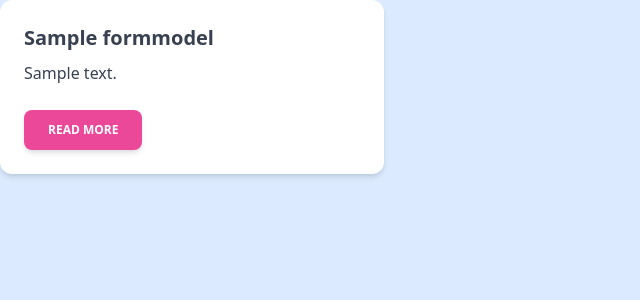
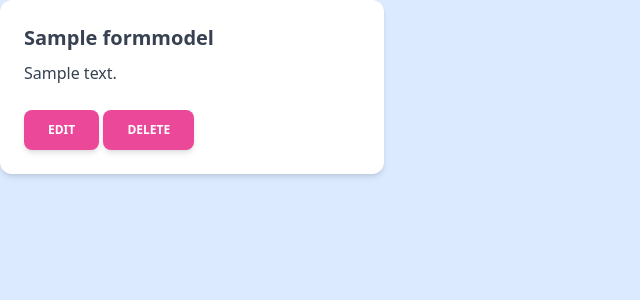
Before and after one commit to mayank0-2/notesapp, a Django app: page / in a window 1280 px wide. Shown: the part 56-356 px from the top of the page, without its empty margins (0-640 px from the left). Run offline with Django 4.2, Linux system fonts and the light colour scheme; a user stored in the database is signed in; tables that the repository leaves empty hold one stand-in row (values such as "Sample post").

Commit message:
Checkpoint before deletion

```diff
--- a/project/notesapp/home/urls.py
+++ b/project/notesapp/home/urls.py
@@ -21,6 +21,6 @@ from home import views
 
 
 urlpatterns = [
-    path('', views.home_view, name='home')
+    path('', views.home_view, name='home'),
 
 ]
--- a/project/notesapp/home/views.py
+++ b/project/notesapp/home/views.py
@@ -1,5 +1,6 @@
 from django.shortcuts import render
 from newnotes.models import FormModel
+
 # Create your views here.
 
 
--- a/project/notesapp/template/home.html
+++ b/project/notesapp/template/home.html
@@ -26,8 +26,16 @@
       type="button"
       data-ripple-light="true"
     >
-      Read More
-    </button>
+    Edit
+  </button>
+
+    <button
+      class="select-none rounded-lg bg-pink-500 py-3 px-6 text-center align-middle font-sans text-xs font-bold uppercase text-white shadow-md shadow-pink-500/20 transition-all hover:shadow-lg hover:shadow-pink-500/40 focus:opacity-[0.85] focus:shadow-none active:opacity-[0.85] active:shadow-none disabled:pointer-events-none disabled:opacity-50 disabled:shadow-none"
+      type="button"
+      data-ripple-light="true"
+    >
+    Delete
+  </button>
   </div>
 </div>
 
```
